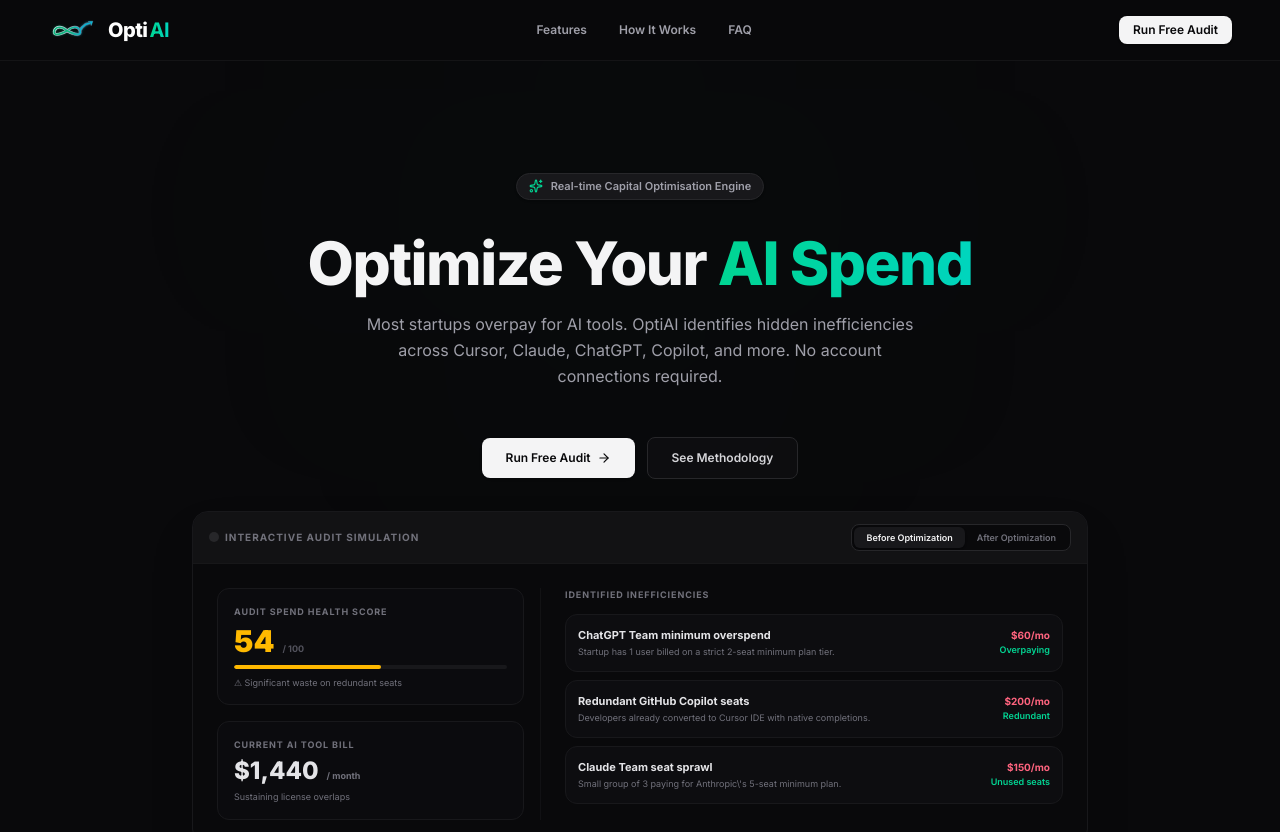
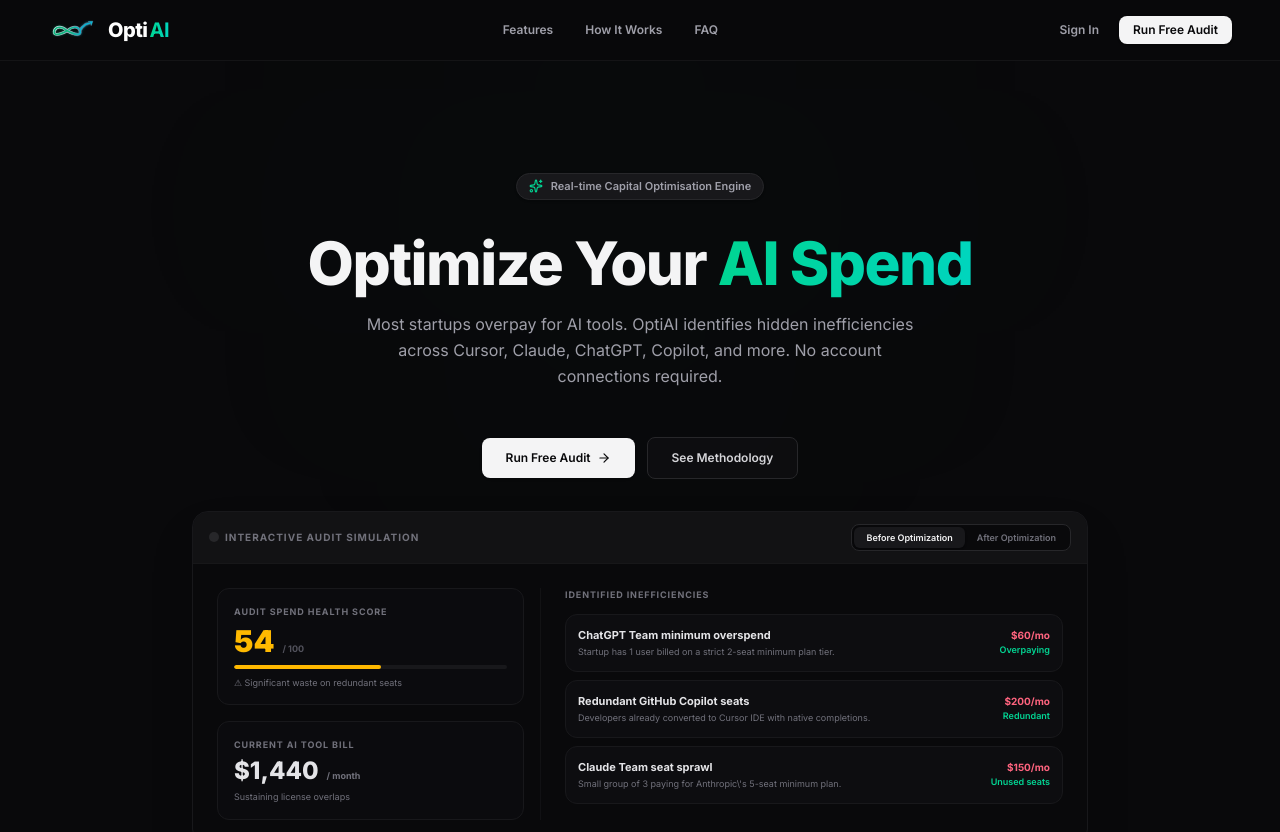
Before and after one commit to Okd2006/optiai, a Next.js app: page / in a window 1280 px wide. Shown: the top 832 px of the page. Built offline with nearby package versions, Linux system fonts and the light colour scheme; no server answers.

Commit message:
feat: add visual Sign In link to Navbar for easy user routing to login

```diff
--- a/components/Navbar.tsx
+++ b/components/Navbar.tsx
@@ -90,12 +90,20 @@
             )}
           </div>
         ) : (
+          <div className="flex items-center gap-3">
+            <Link
+              href="/login"
+              className="text-zinc-400 hover:text-white transition text-xs font-semibold px-2 py-1.5 cursor-pointer"
+            >
+              Sign In
+            </Link>
             <Link
               href="/audit"
               className="bg-zinc-100 hover:bg-zinc-200 text-zinc-950 font-semibold text-xs px-3.5 py-1.5 rounded-lg shadow-sm hover:shadow-zinc-100/5 transition cursor-pointer"
             >
               Run Free Audit
             </Link>
+          </div>
         )}
       </div>
     </header>
```
Lines whose indentation alone changed are shown as unchanged.
